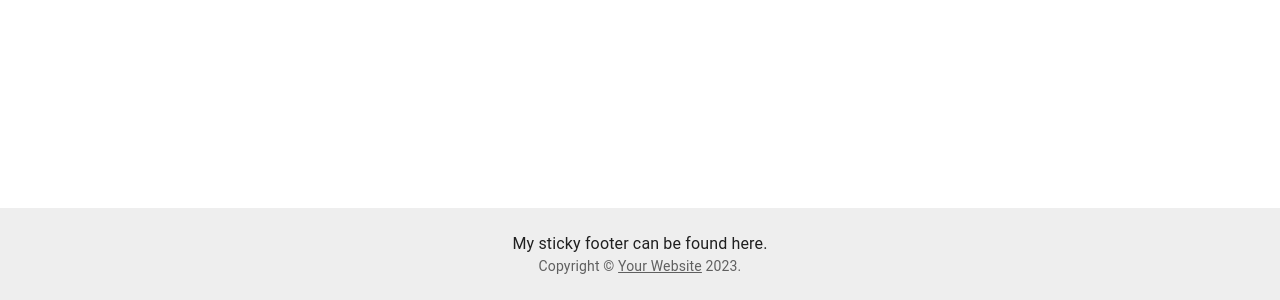
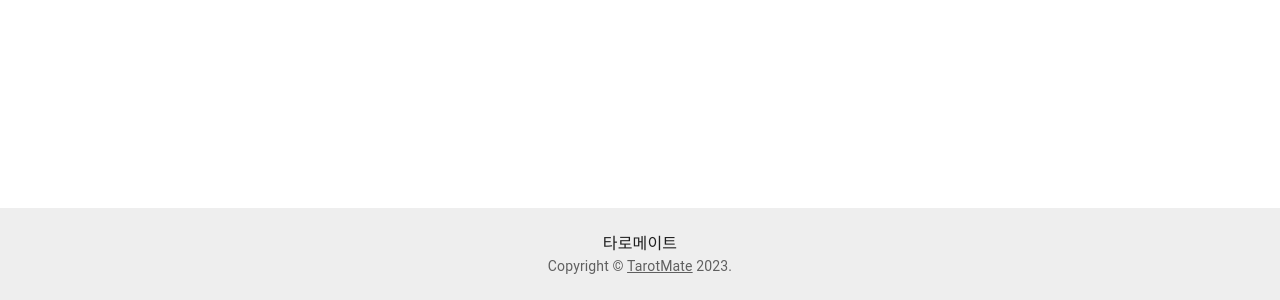
Before and after one commit to TarotMate/FE, a React (Vite) app in the folder tarot-front/: page / in a window 1280 px wide. Shown: the part 799-1099 px from the top of the page. Built offline with nearby package versions, Linux system fonts and the light colour scheme.

Commit message:
footer 리팩토링

```diff
--- a/tarot-front/src/layouts/MainLayout/MainFooter.tsx
+++ b/tarot-front/src/layouts/MainLayout/MainFooter.tsx
@@ -9,8 +9,8 @@ function Copyright() {
     return (
         <Typography variant="body2" color="text.secondary">
             {'Copyright © '}
-            <Link color="inherit" href="https://mui.com/">
-                Your Website
+            <Link color="inherit" href="/about">
+                TarotMate
             </Link>{' '}
             {new Date().getFullYear()}
             {'.'}
@@ -46,7 +46,7 @@ export default function MainFooter() {
                 >
                     <Container maxWidth="sm">
                         <Typography variant="body1">
-                            My sticky footer can be found here.
+                            타로메이트
                         </Typography>
                         <Copyright />
                     </Container>
```
